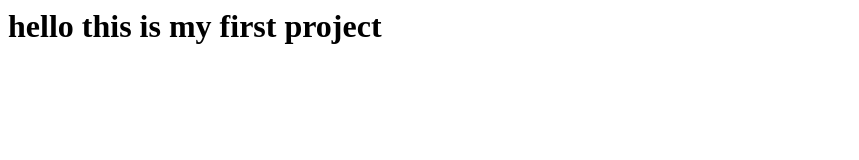
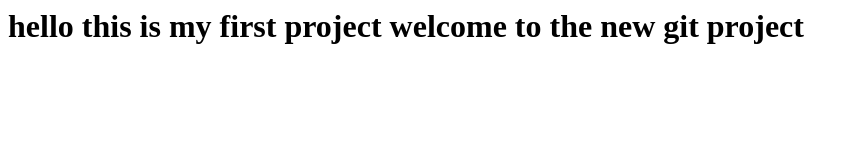
Before and after one commit to dineshvarma5b2/myproj, a plain HTML site: page index.html in a window 1280 px wide. Shown: the whole page, without its empty margins (0-859 px from the left). Drawn offline with Linux system fonts and the light colour scheme.

Commit message:
new line

```diff
--- a/index.html
+++ b/index.html
@@ -1 +1,3 @@
-<h1>hello this is my first project </h1>
+<h1>hello this is my first project
+welcome to the new git project
+ </h1>
```
